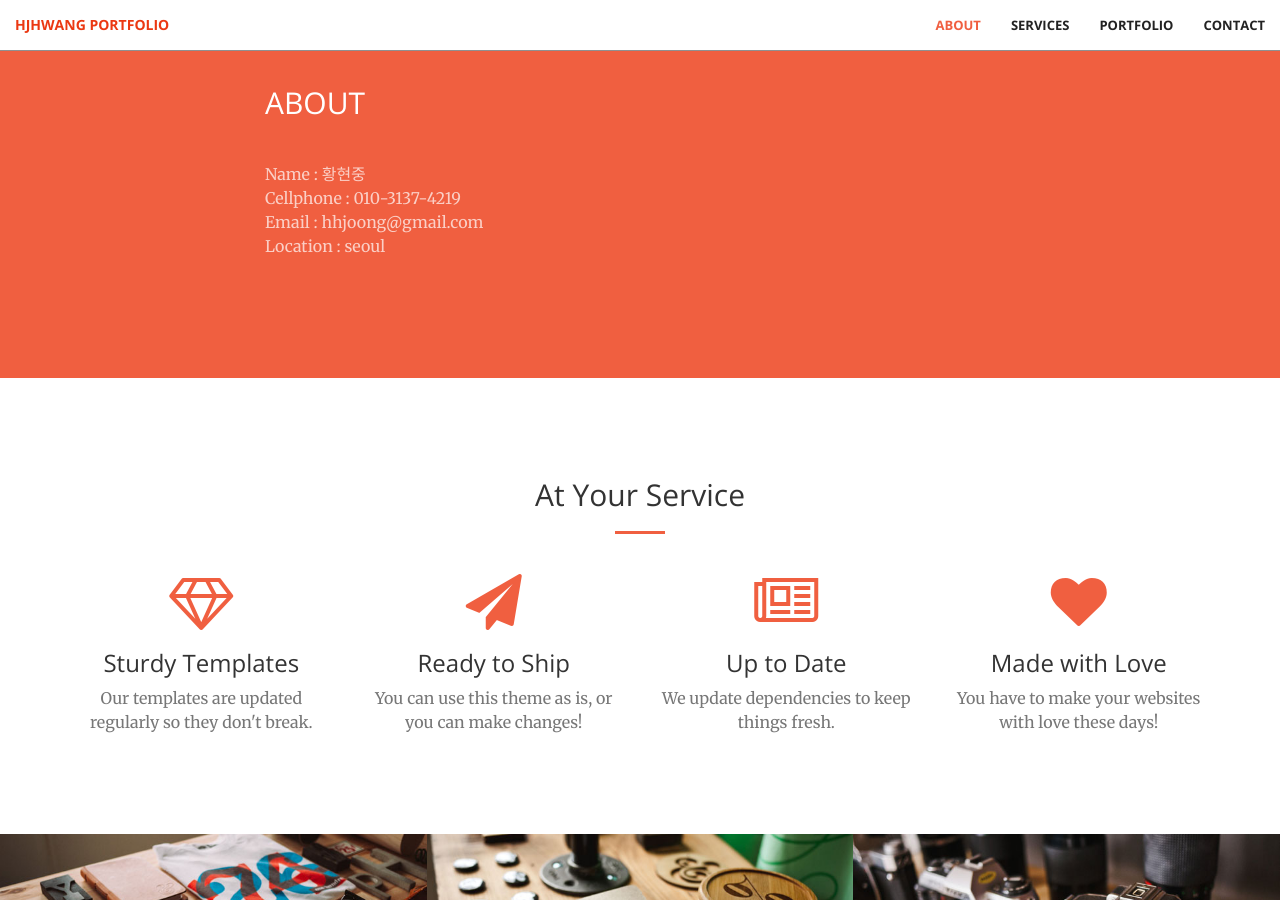
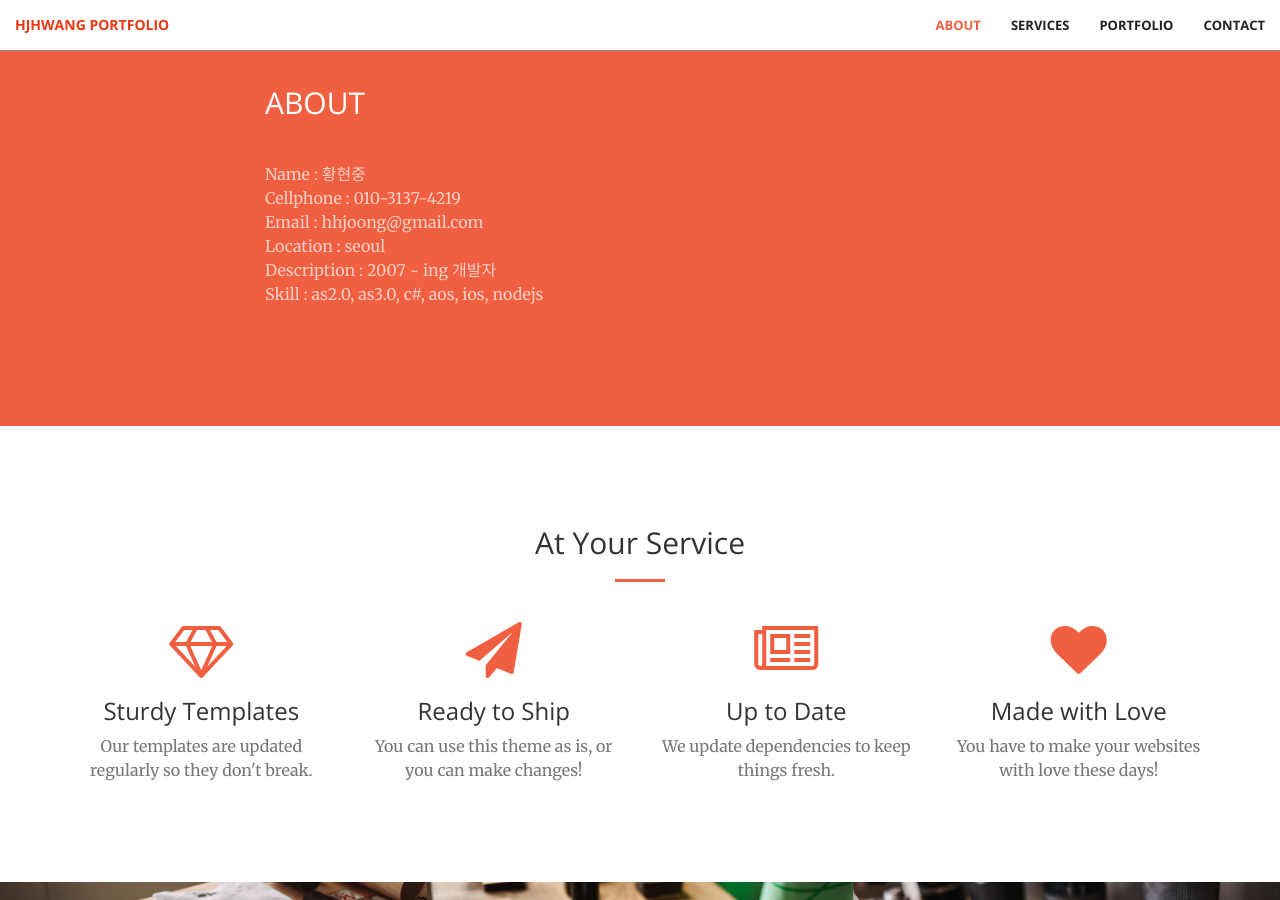
Before and after one commit to hjhwang/portfolio, a Jekyll site: the page built from index.html, in a window 1280 px wide and 900 px high, scrolled down 914 px. Built offline with Jekyll 4.4.1, drawn with Linux system fonts in a browser that asks for light colours.

Commit message:
Add files via upload

```diff
--- a/_includes/call-to-action.html
+++ b/_includes/call-to-action.html
@@ -3,8 +3,12 @@
         <div class="row">
             <div class="col-lg-8 col-lg-offset-2 text-left">
                 <h2 class="section-heading">ABOUT</h2>
-                <hr class="center">
-                <p class="text-faded">Name : 황현중 <br/> Cellphone : 010-3137-4219 <br/> Email : hhjoong@gmail.com <br/> Location : seoul</p>
+                <hr class="right">
+                <p class="text-faded">
+                  Name : 황현중 <br/> Cellphone : 010-3137-4219 <br/> Email : hhjoong@gmail.com <br/> Location : seoul
+                  <br/> Description : 2007 ~ ing 개발자
+                  <br/> Skill : as2.0, as3.0, c#, aos, ios, nodejs
+                </p>
                 <!-- <a href="#" class="btn btn-default btn-xl">Get Started!</a> -->
             </div>
         </div>
```
